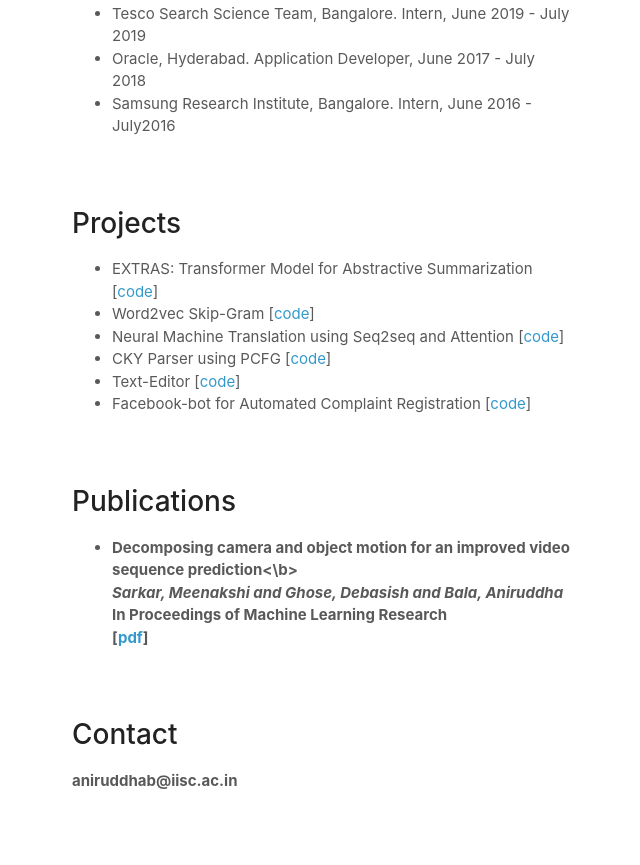
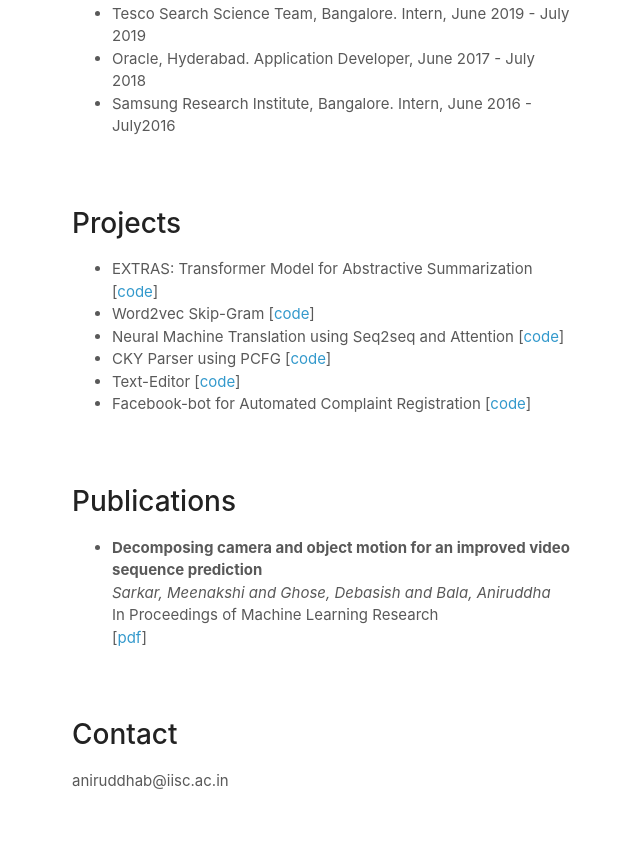
Before and after one commit to ani555/ani555.github.io, a plain HTML site: page index.html in a window 1280 px wide. Shown: the part 712-1577 px from the top of the page, without its empty margins (498-1138 px from the left). Drawn offline with Linux system fonts and the light colour scheme; a script that the page names is missing.

Commit message:
Update index.html

```diff
--- a/index.html
+++ b/index.html
@@ -74,7 +74,7 @@
 	<section>
 		<h1>Publications</h1>
 		<ul type="disc">
-			<li><b>Decomposing camera and object motion for an improved video sequence prediction<\b><br>
+			<li><b>Decomposing camera and object motion for an improved video sequence prediction</b><br>
 				<em>Sarkar, Meenakshi and Ghose, Debasish and Bala, Aniruddha</em><br>
 				In Proceedings of Machine Learning Research<br>
 				[<a href="http://proceedings.mlr.press/v148/sarkar21a/sarkar21a.pdf">pdf</a>]
```
